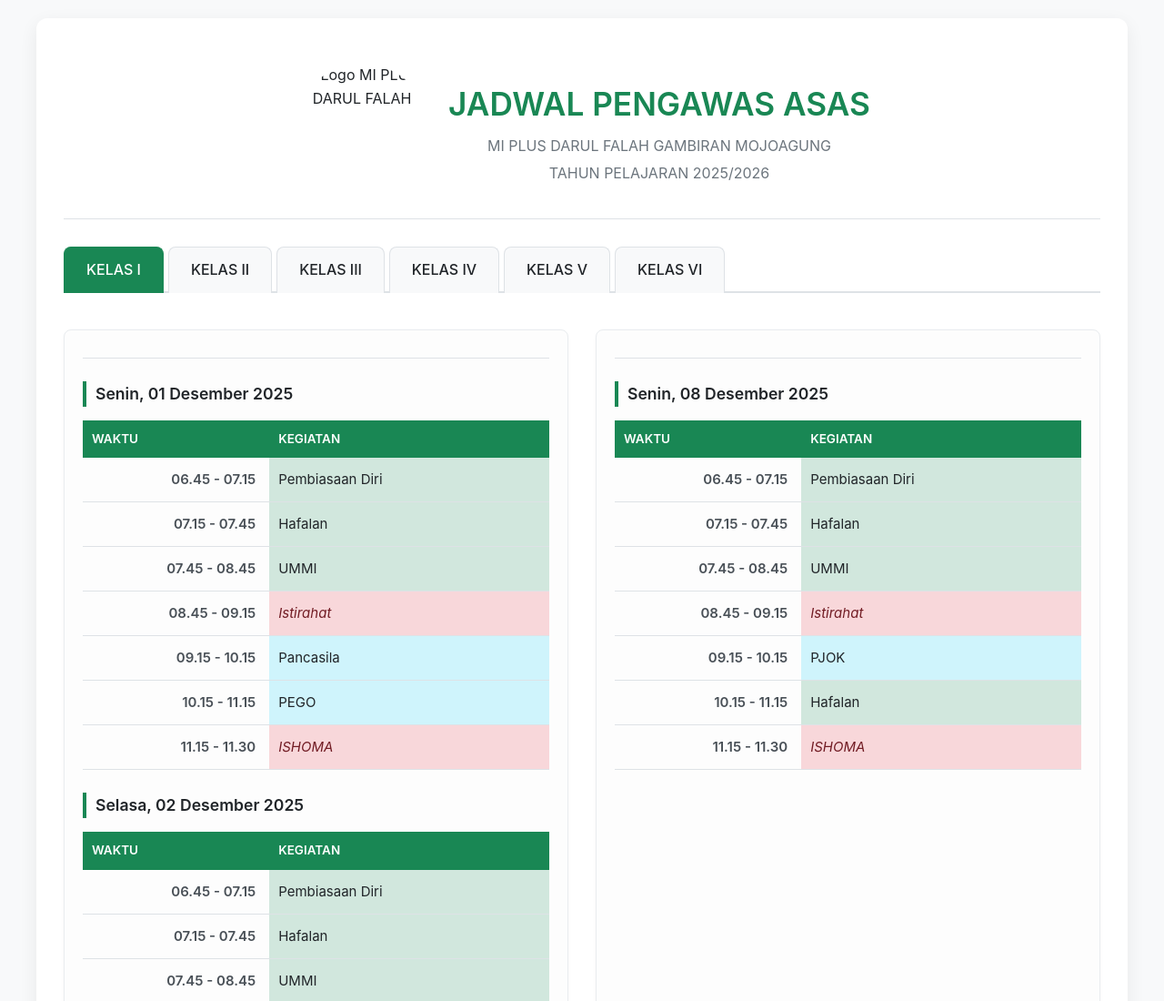
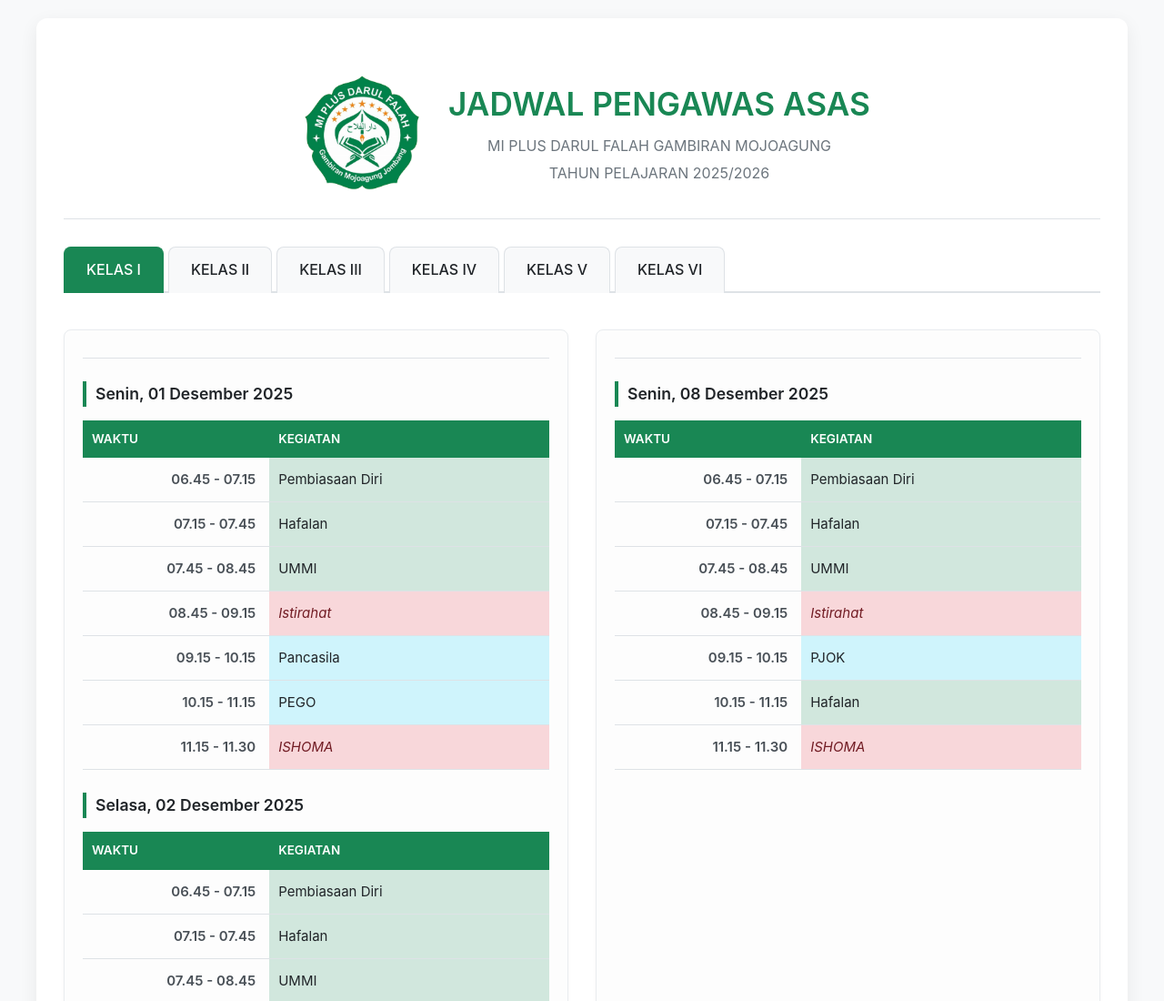
Before and after one commit to suuf24/jadwal-pengawas-asas, a plain HTML site: page jadwal/index.html in a window 1280 px wide. Shown: the top 1100 px of the page at 91% size. Drawn offline with Linux system fonts and the light colour scheme.

Commit message:
Update index.html

```diff
--- a/jadwal/index.html
+++ b/jadwal/index.html
@@ -291,7 +291,7 @@
 
     <div class="container">
         <header>
-            <img src="logo-sekolah.png" alt="Logo MI PLUS DARUL FALAH" class="logo">
+            <img src="https://raw.githubusercontent.com/suuf24/jadwal-pengawas-asas/refs/heads/main/logo-sekolah.png" alt="Logo MI PLUS DARUL FALAH" class="logo">
             <div class="header-text">
                 <h1>JADWAL PENGAWAS ASAS</h1>
                 <p>MI PLUS DARUL FALAH GAMBIRAN MOJOAGUNG</p>
```
